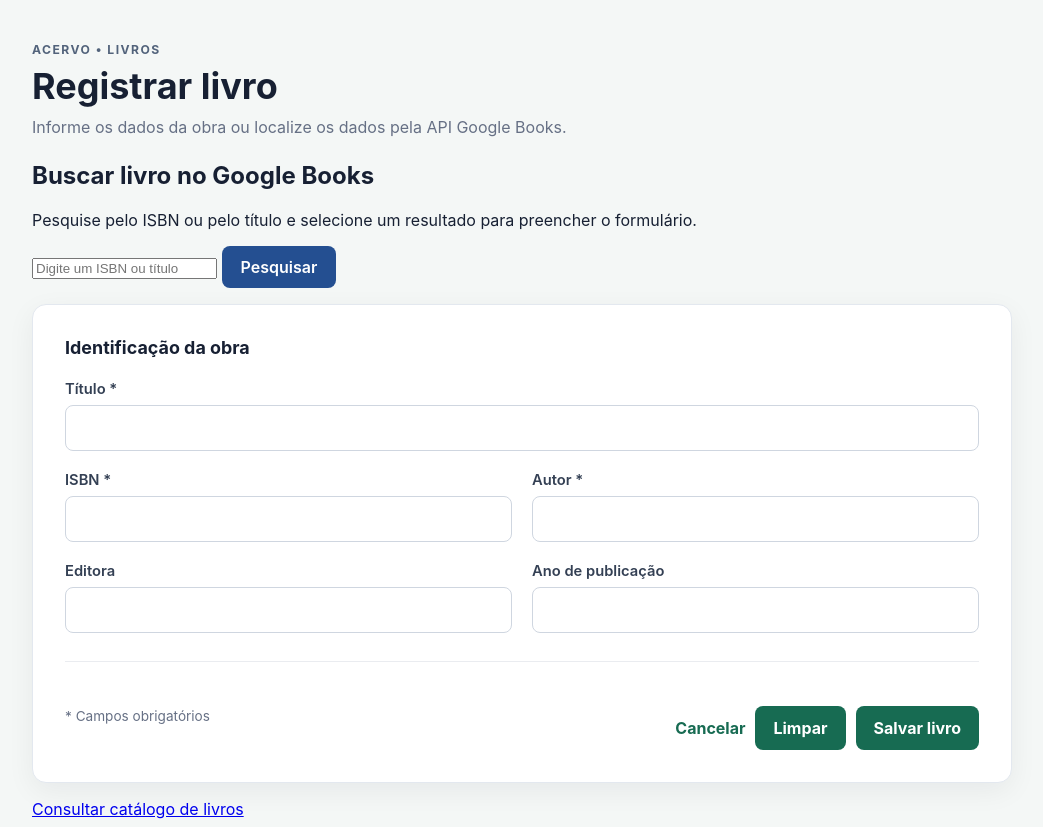
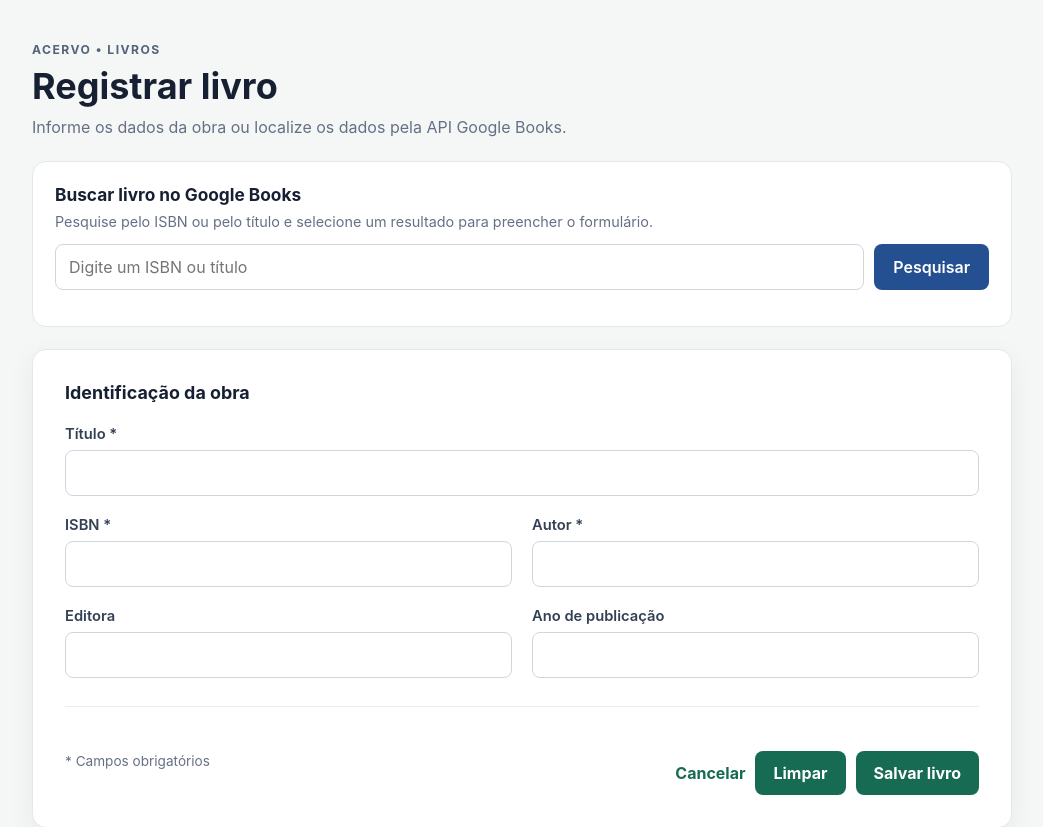
Before and after one commit to Diogohk/IFPI---BIBLIOTECA, a Flask app: page /livros in a window 1280 px wide. Shown: the part 72-899 px from the top of the page, without its empty margins (118-1161 px from the left). Run offline with Flask 3, Linux system fonts and the light colour scheme; the visitor is signed in with stand-in values (Sample User, id 1).

Commit message:
Estiliza busca Google Books e catalogo

```diff
--- a/BIBLIOTECA - PROJETO/app/static/css/livros.css
+++ b/BIBLIOTECA - PROJETO/app/static/css/livros.css
@@ -228,3 +228,63 @@
     width: 100%;
   }
 }
+
+
+/* Pesquisa Google Books no cadastro */
+.google-search-panel, .catalog-toolbar {
+  margin: 0 0 22px;
+  padding: 22px;
+  background: #fff;
+  border: 1px solid #e3e8ef;
+  border-radius: 14px;
+}
+.google-search-panel h2 { margin: 0 0 8px; font-size: 1.08rem; }
+.google-search-panel p { margin: 0 0 14px; color: #667085; font-size: .9rem; }
+.google-search-controls { display: flex; gap: 10px; }
+.google-search-controls input, .catalog-toolbar input {
+  box-sizing: border-box; width: 100%; min-width: 0; padding: 12px 13px;
+  border: 1px solid #cfd6e0; border-radius: 8px; font: inherit;
+}
+.google-search-controls .button { flex: 0 0 auto; }
+.google-search-status { margin: 10px 0 0 !important; }
+.google-books-results { display: grid; gap: 10px; margin-top: 14px; }
+.google-book-result {
+  display: flex; align-items: center; gap: 14px; padding: 12px;
+  border: 1px solid #e3e8ef; border-radius: 10px;
+}
+.google-book-result img { width: 48px; height: 68px; object-fit: cover; background: #f1f4f8; }
+.google-book-result div { flex: 1; min-width: 0; }
+.google-book-result strong { display: block; color: #172033; }
+.google-book-result small { display: block; margin-top: 4px; color: #667085; }
+.google-book-result button { flex: 0 0 auto; }
+.catalog-toolbar { display: grid; grid-template-columns: 1fr auto; gap: 8px 16px; align-items: center; }
+.catalog-search-label { grid-column: 1 / -1; font-weight: 700; color: #344054; }
+.catalog-count { color: #667085; font-size: .86rem; white-space: nowrap; }
+.catalog-grid { display: grid; grid-template-columns: repeat(auto-fill, minmax(235px, 1fr)); gap: 18px; }
+.catalog-card {
+  overflow: hidden; display: flex; flex-direction: column; background: #fff;
+  border: 1px solid #e3e8ef; border-radius: 14px;
+  box-shadow: 0 8px 24px rgb(16 24 40 / 5%);
+}
+.catalog-cover-wrap { height: 210px; display: grid; place-items: center; padding: 16px; background: #f4f6f9; }
+.catalog-cover { max-width: 130px; height: 180px; object-fit: contain; box-shadow: 0 5px 15px rgb(16 24 40 / 16%); }
+.catalog-cover-placeholder { color: #98a2b3; font-size: .9rem; }
+.catalog-card-content { display: flex; flex: 1; flex-direction: column; align-items: flex-start; padding: 17px; }
+.catalog-card-isbn { margin: 0 0 7px; color: #667085; font-size: .72rem; letter-spacing: .04em; }
+.catalog-card h2 { margin: 0; color: #172033; font-size: 1.04rem; line-height: 1.35; }
+.catalog-author { margin: 8px 0 0; color: #344054; font-size: .9rem; }
+.catalog-meta, .catalog-copies { margin: 7px 0 0; color: #667085; font-size: .82rem; }
+.catalog-edit-link { margin-top: auto; padding-top: 14px; color: #244f91; font-weight: 700; text-decoration: none; }
+.catalog-empty { padding: 24px; color: #667085; text-align: center; }
+.catalog-footer { margin-top: 22px; }
+.table-actions { white-space: nowrap; }
+.table-actions form { display: inline-block; margin-left: 8px; }
+.table-actions .button { min-height: 32px; padding: 6px 10px; font-size: .82rem; }
+@media (max-width: 640px) {
+  .google-search-controls { flex-direction: column; }
+  .google-search-controls .button { width: 100%; }
+  .google-book-result { align-items: flex-start; flex-wrap: wrap; }
+  .google-book-result button { width: 100%; }
+  .catalog-toolbar { grid-template-columns: 1fr; }
+  .catalog-count { white-space: normal; }
+}
```
